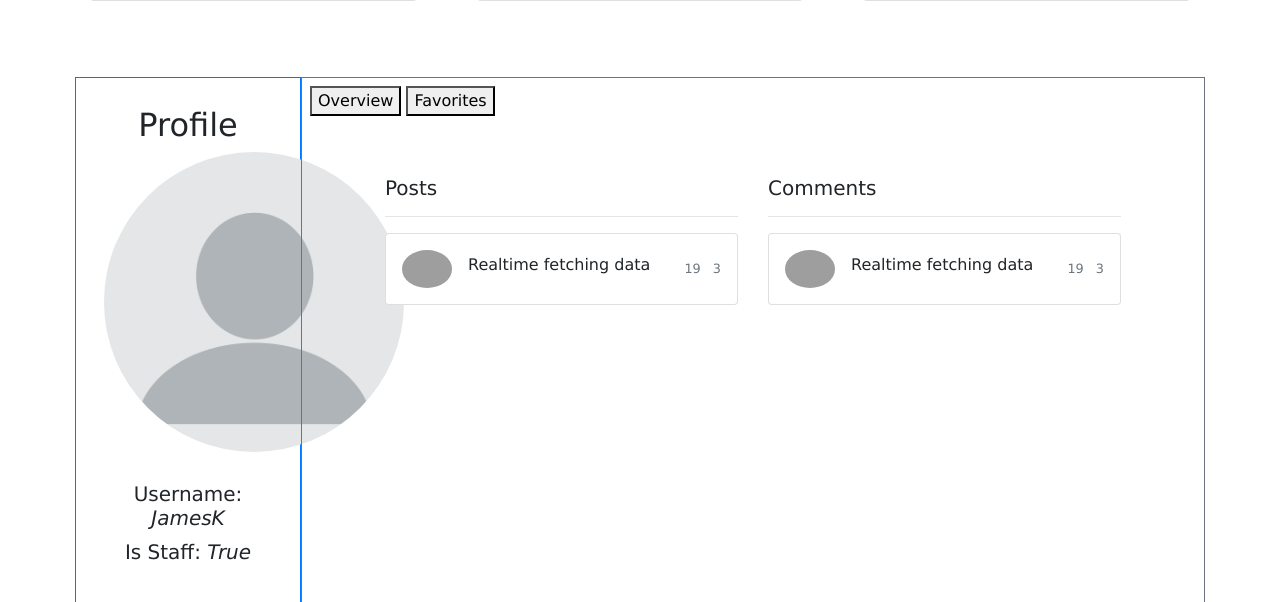
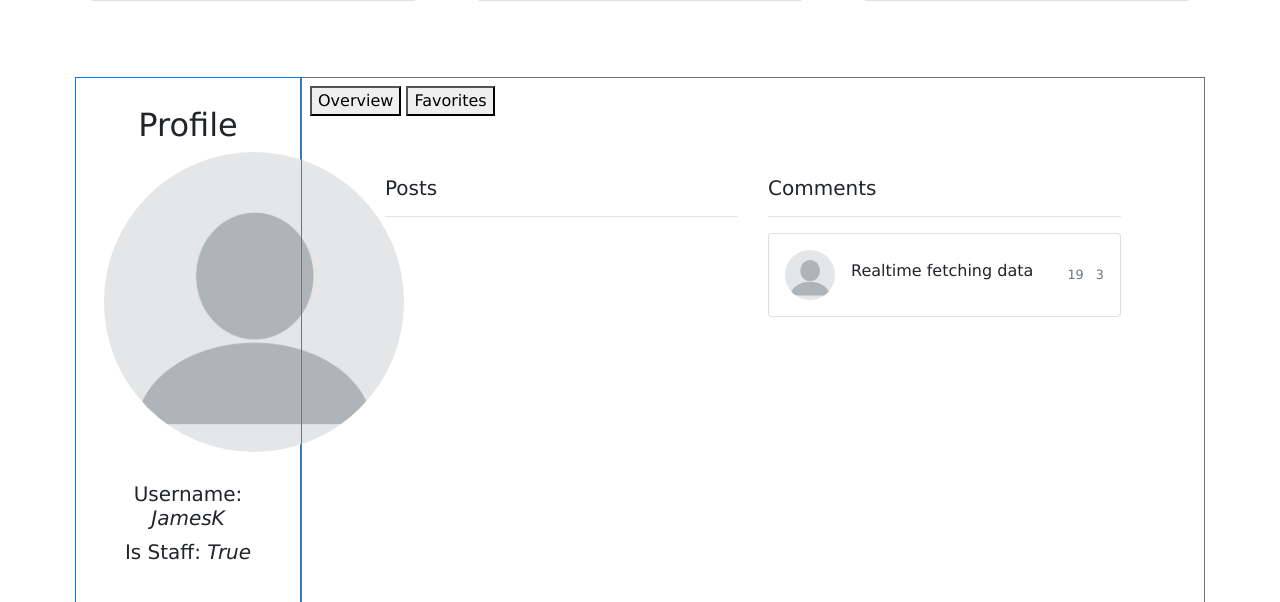
Before and after one commit to Anato-Eini/IntelliForums, a Django app: page /profile/ in a window 1280 px wide. Shown: the part 254-856 px from the top of the page. Run offline with Django 5.2, Linux system fonts and the light colour scheme; a user stored in the database is signed in; data comes from the database, SQL or seed files in the repository; both versions use the stored data as it was after the commit; parts of the project's set-up code (start-up, migrations or seed data) failed here and were passed over; grey boxes are pictures that could not be loaded.

Commit message:
Working Post Count
Post from user will now display correct.

```diff
--- a/myblogsite/blog/templates/Profile/profile_count.html
+++ b/myblogsite/blog/templates/Profile/profile_count.html
@@ -13,7 +13,7 @@
                     <h5 class="card-title">Total Posts</h5>
                 </div>
                 <div class="card-body">
-                    <h5 class="card-title">0</h5>
+                    <h5 class="card-title">{{ user_posts.count }}</h5>
                 </div>
             </div>
         </div>
--- a/myblogsite/blog/templates/Profile/profile_dashboard.html
+++ b/myblogsite/blog/templates/Profile/profile_dashboard.html
@@ -4,21 +4,22 @@
         <h5>Posts</h5>
         <hr>
 
+        {% for user_post in user_posts %}
         <div class="card mb-2">
             <div class="card-body p-2 p-sm-3">
                 <div class="media forum-item">
-                    <a href="#" data-toggle="collapse" data-target=".forum-content"><img src="https://bootdey.com/img/Content/avatar/avatar1.png" class="mr-3 rounded-circle" width="50" alt="User" /></a>
+                    <a href="#" data-toggle="collapse" data-target=".forum-content"><img src="{{ picture }}" class="mr-3 rounded-circle" width="50" alt="User" /></a>
                     <div class="media-body align-self-center">
-                        <h6><a href="#" data-toggle="collapse" data-target=".forum-content" class="text-body">Realtime fetching data</a></h6>
+                        <h6><a href="#" data-toggle="collapse" data-target=".forum-content" class="text-body">{{ user_post.title }}</a></h6>
                     </div>
                     <div class="text-muted small text-center align-self-center">
-                        <span class="d-none d-sm-inline-block"><i class="far fa-eye"></i> 19</span>
-                        <span><i class="far fa-comment ml-2"></i> 3</span>
+                        <span class="d-none d-sm-inline-block"><i class="far fa-eye"></i></span>
+                        <span><i class="far fa-comment ml-2"></i></span>
                     </div>
                 </div>
             </div>
         </div>
-
+        {% endfor %}
     </div>
 
     <div class="col-lg">
@@ -28,7 +29,7 @@
         <div class="card mb-2">
             <div class="card-body p-2 p-sm-3">
                 <div class="media forum-item">
-                    <a href="#" data-toggle="collapse" data-target=".forum-content"><img src="https://bootdey.com/img/Content/avatar/avatar1.png" class="mr-3 rounded-circle" width="50" alt="User" /></a>
+                    <a href="#" data-toggle="collapse" data-target=".forum-content"><img src="{{ picture }}" class="mr-3 rounded-circle" width="50" alt="User" /></a>
                     <div class="media-body align-self-center">
                         <h6><a href="#" data-toggle="collapse" data-target=".forum-content" class="text-body">Realtime fetching data</a></h6>
                     </div>
--- a/myblogsite/blog/views.py
+++ b/myblogsite/blog/views.py
@@ -253,10 +253,12 @@ def render_profile(request):
 
     """
     user = User.objects.get(id=request.user.id)
+    user_posts = Post.objects.filter(user_ref_id=request.user.id)
     return render(request, 'profile.html', {
         'username' : user.username,
         'is_staff' : user.is_staff,
         'picture' : user.picture.url,
+        'user_posts' : user_posts
     })
 
 @csrf_protect
```
Also changed, not shown: myblogsite/db.sqlite3.
